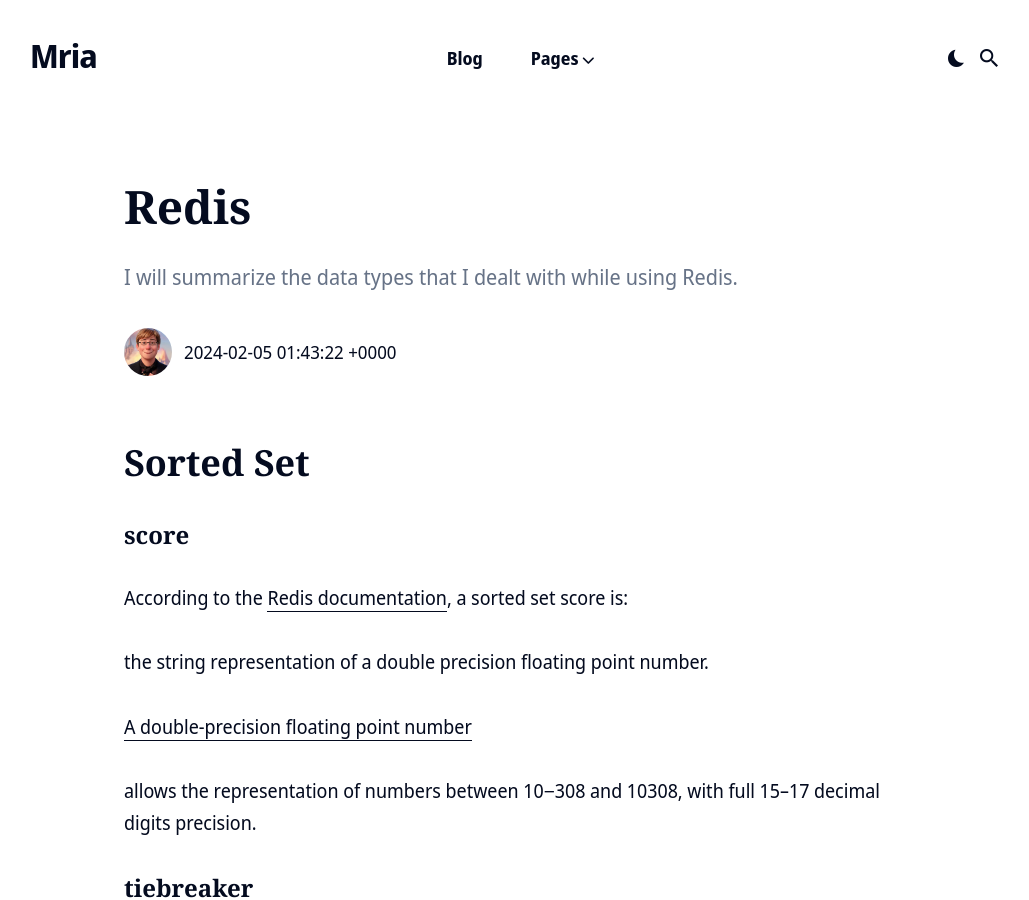
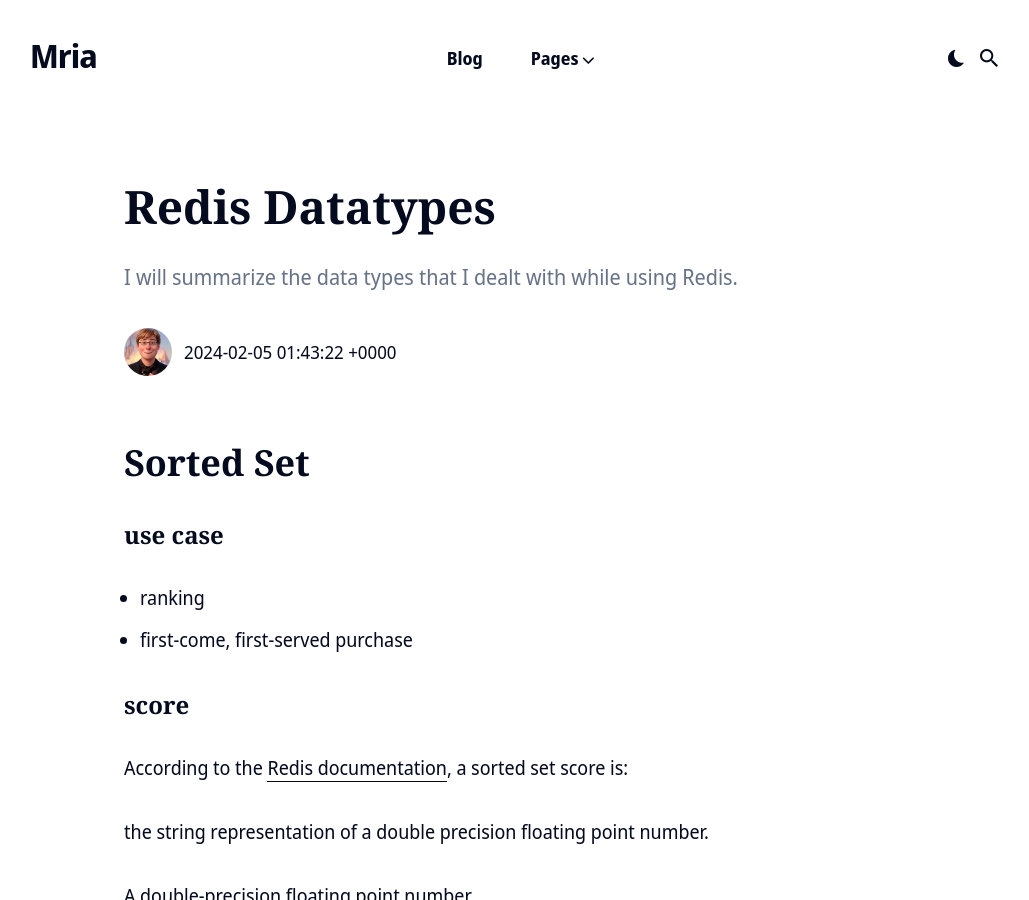
Before and after one commit to hahabattery/hahabattery.github.io, a Jekyll site: the page built from _pages/datastore/redis/DataTypes.md, in a window 1280 px wide and 900 px high. Shown: the whole window, without its empty margins (126-1155 px from the left). Built offline with Jekyll 4.4.1, drawn with Linux system fonts in a browser that asks for light colours; nearby versions of some CDN libraries.

Commit message:
Update DataTypes.md

```diff
--- a/_pages/datastore/redis/DataTypes.md
+++ b/_pages/datastore/redis/DataTypes.md
@@ -1,16 +1,20 @@
 ---
 layout: page
-title: Redis
+title: Redis Datatypes
 description: I will summarize the data types that I dealt with while using Redis.
 permalink: /datastore/redis/datatypes
 author: wonchang
 category: datastore
-date: 2024-02-05 10:43:22 +0900
+date: 2024-02-05 10:43:22+0900
 ---
 
 
 
 # Sorted Set
+### use case
+* ranking
+* first-come, first-served purchase
+
 
 ### score
 According to the [Redis documentation](https://redis.io/commands/zadd/), a sorted set score is:
```
